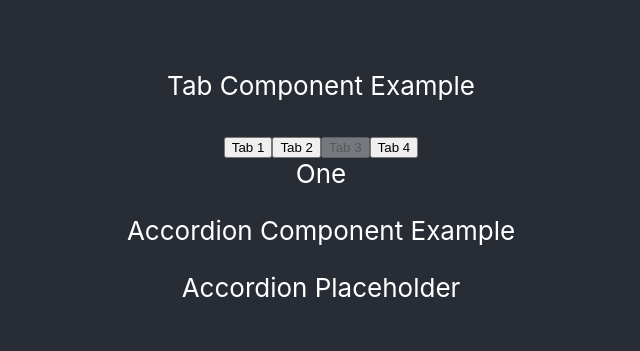
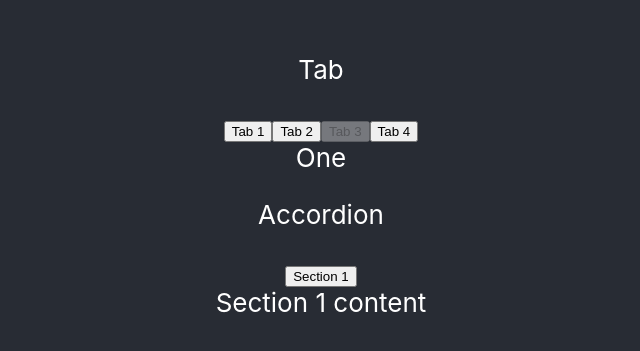
Before and after one commit to jinpae/react-ui-components-study, a React (Create React App) app: page / in a window 1280 px wide. Shown: the part 227-578 px from the top of the page, without its empty margins (319-959 px from the left). Built offline with nearby package versions, Linux system fonts and the light colour scheme; the HTML template or start-up script is replaced by a standard one.

Commit message:
Add the rest of the accordion sub components

```diff
--- a/src/App.js
+++ b/src/App.js
@@ -6,16 +6,16 @@ import {
   TabPanels,
   TabPanel
 } from './components/TabView';
+import Accordion from './components/Accordion/Accordion';
 
 import './App.css';
-import Accordion from './components/Accordion/Accordion';
 
 class App extends Component {
   render() {
     return (
       <div className="App">
         <header className="App-header">
-          <p>Tab Component Example</p>
+          <p>Tab</p>
           <TabView
             onChange={selectedIndex =>
               console.log('Selected tab index', selectedIndex)
@@ -34,8 +34,13 @@ class App extends Component {
               <TabPanel>Four</TabPanel>
             </TabPanels>
           </TabView>
-          <p>Accordion Component Example</p>
-          <Accordion>Accordion Placeholder</Accordion>
+          <p>Accordion</p>
+          <Accordion>
+            <Accordion.Item>
+              <Accordion.Header>Section 1</Accordion.Header>
+              <Accordion.Contents>Section 1 content</Accordion.Contents>
+            </Accordion.Item>
+          </Accordion>
         </header>
       </div>
     );
--- a/src/components/Accordion/Accordion.js
+++ b/src/components/Accordion/Accordion.js
@@ -1,7 +1,44 @@
 import React from 'react';
+
+/*
+ * <Accordion>
+ *   <Accordion.Item>
+ *     <Accordion.Header>
+ *       Accordion toggle header 1
+ *     </Accordion.Header>
+ *     <Accordion.Contents>
+ *       Accordion content for header 1
+ *     </Accordion.Contents>
+ *   </Accordion.Item>
+ *   <Accordion.Item>
+ *     <Accordion.Header>
+ *       Accordion toggle header 2
+ *     </Accordion.Header>
+ *     <Accordion.Contents>
+ *       Accordion content for header 2
+ *     </Accordion.Contents>
+ *   </Accordion.Item>
+ * </Accordion>
+ */
 
 const Accordion = ({ children }) => {
   return <div className="accordion">{children}</div>;
 };
 
+const Item = ({ children }) => {
+  return <div className="accordion-item">{children}</div>;
+};
+
+const Header = ({ children }) => {
+  return <button className="accordion-header">{children}</button>;
+};
+
+const Contents = ({ children }) => {
+  return <div className="accordion-contents">{children}</div>;
+};
+
+Accordion.Item = Item;
+Accordion.Header = Header;
+Accordion.Contents = Contents;
+
 export default Accordion;
```
